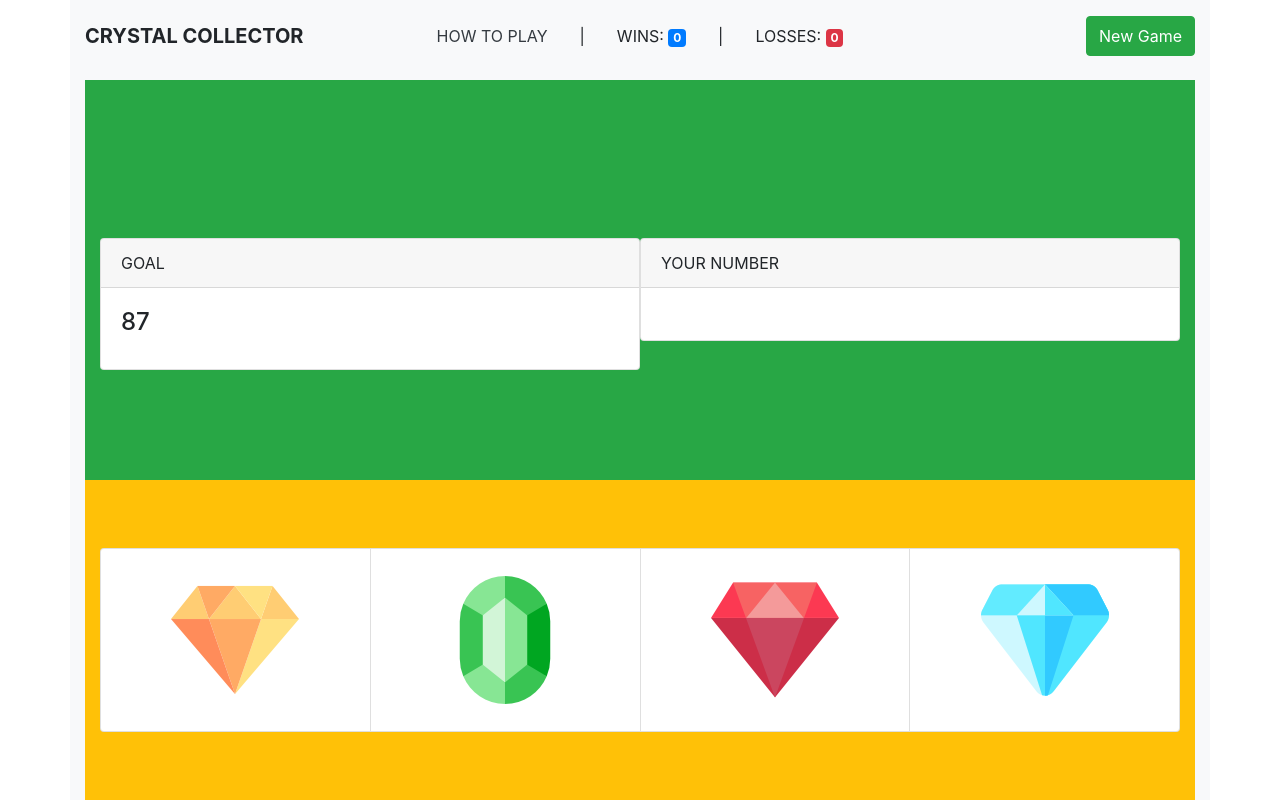
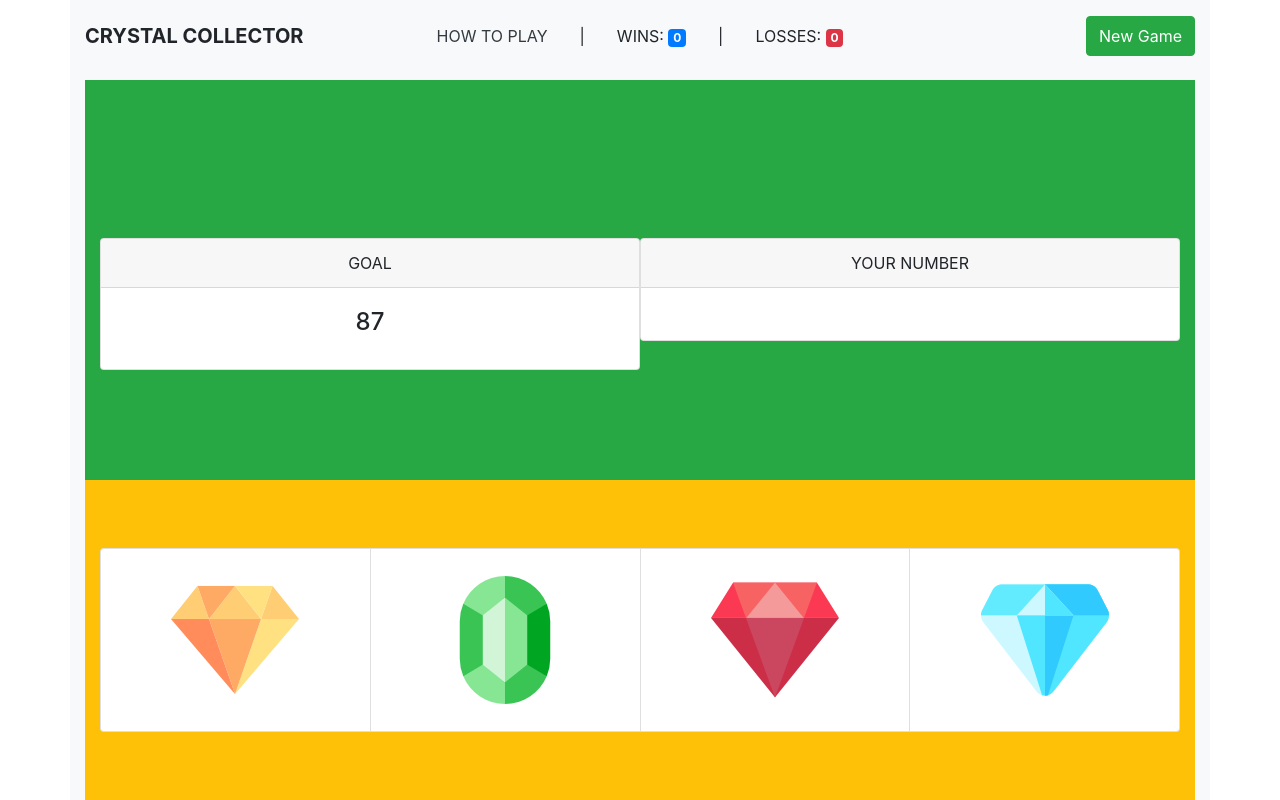
Before and after one commit to ycchi/crystalsCollectorGame, a plain HTML site: page index.html in a window 1280 px wide. Drawn offline with nearby package versions, Linux system fonts and the light colour scheme.

Commit message:
center justified card contents

```diff
--- a/index.html
+++ b/index.html
@@ -53,10 +53,10 @@
     <div class="container vh-50 bg-success pt-5 d-flex flex-wrap align-content-center ">
       <div class="col-lg-6 align-content-stretch px-0">
           <div class="card">
-              <div class="card-header">
+              <div class="card-header d-flex justify-content-center">
                 GOAL
               </div>
-              <div class="card-body">
+              <div class="card-body d-flex justify-content-center">
                 <h4 class="card-title"><span id="targetNum"></span></h4>
 
               </div>
@@ -65,10 +65,10 @@
       </div>
       <div class="col-lg-6 align-content-stretch px-0">
           <div class="card">
-              <div class="card-header">
+              <div class="card-header d-flex justify-content-center">
                 YOUR NUMBER
               </div>
-              <div class="card-body">
+              <div class="card-body d-flex justify-content-center">
                 <h4 class="card-title"><span id="userNum"></span></h4>
 
               </div>
```
